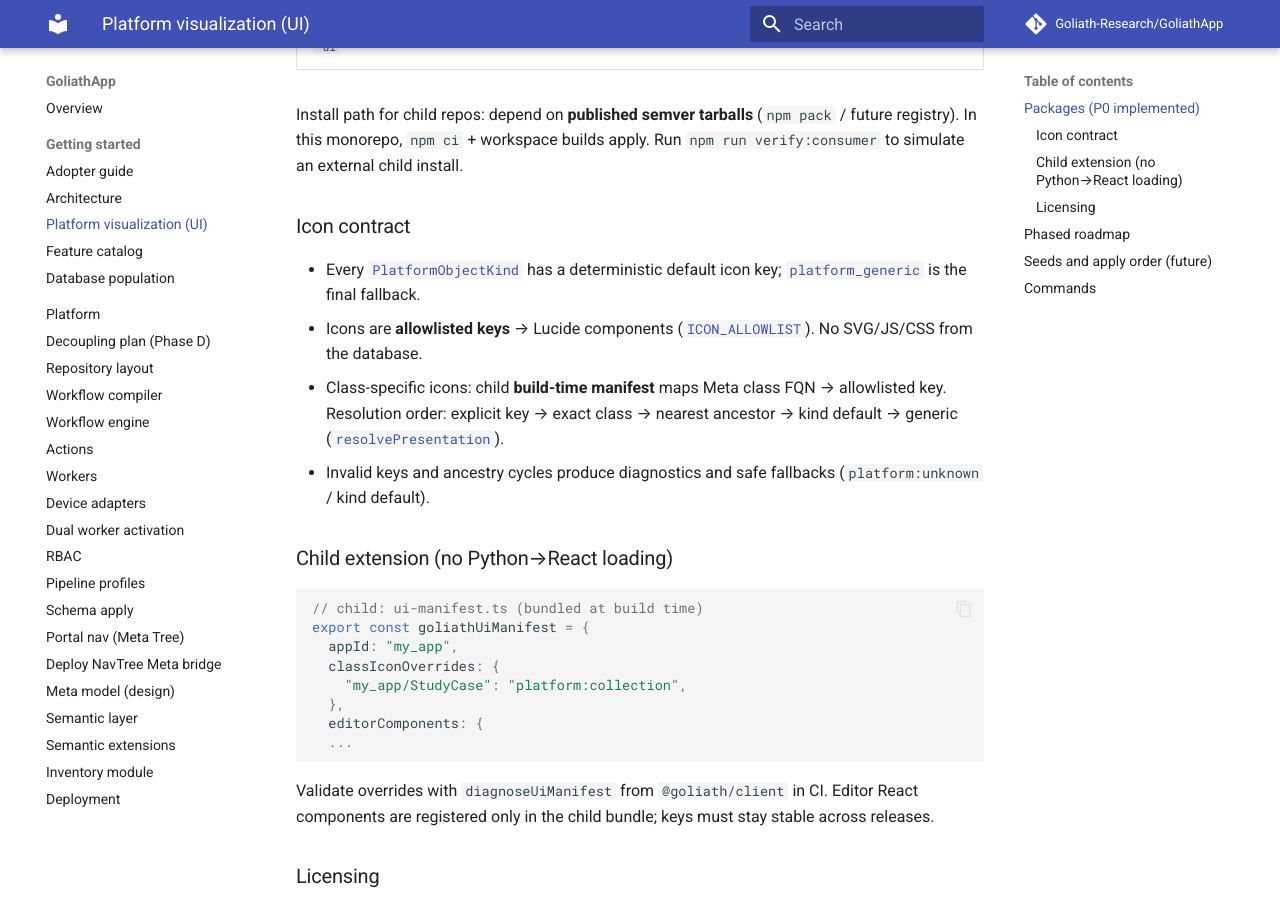
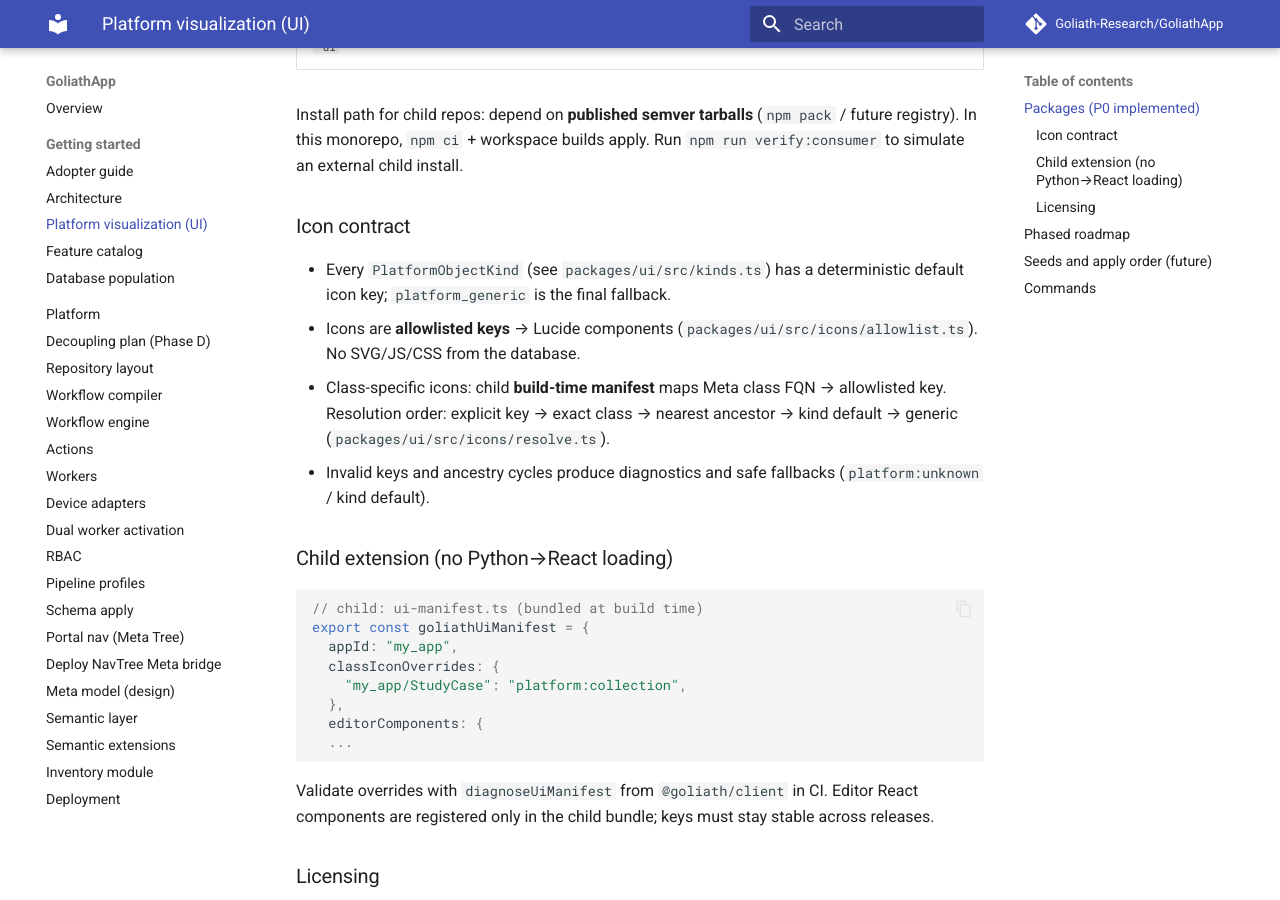
Before and after one commit to Goliath-Research/GoliathApp, an MkDocs documentation site: the page built from docs/visualization.md, in a window 1280 px wide and 900 px high, scrolled down 501 px. Built offline with MkDocs 1.6.1 and Material for MkDocs 9.7.7, drawn with Linux system fonts in a browser that asks for light colours; comment, search, counter and statistics services are not loaded.

Commit message:
docs: fix visualization.md links for mkdocs strict
Co-authored-by: David Izada Rodriguez <davidizadar@GoliathResearch.com>

```diff
--- a/docs/visualization.md
+++ b/docs/visualization.md
@@ -14,9 +14,9 @@ Install path for child repos: depend on **published semver tarballs** (`npm pack
 
 ### Icon contract
 
-- Every [`PlatformObjectKind`](../packages/ui/src/kinds.ts) has a deterministic default icon key; [`platform_generic`](../packages/ui/src/kinds.ts) is the final fallback.
-- Icons are **allowlisted keys** → Lucide components ([`ICON_ALLOWLIST`](../packages/ui/src/icons/allowlist.ts)). No SVG/JS/CSS from the database.
-- Class-specific icons: child **build-time manifest** maps Meta class FQN → allowlisted key. Resolution order: explicit key → exact class → nearest ancestor → kind default → generic ([`resolvePresentation`](../packages/ui/src/icons/resolve.ts)).
+- Every `PlatformObjectKind` (see `packages/ui/src/kinds.ts`) has a deterministic default icon key; `platform_generic` is the final fallback.
+- Icons are **allowlisted keys** → Lucide components (`packages/ui/src/icons/allowlist.ts`). No SVG/JS/CSS from the database.
+- Class-specific icons: child **build-time manifest** maps Meta class FQN → allowlisted key. Resolution order: explicit key → exact class → nearest ancestor → kind default → generic (`packages/ui/src/icons/resolve.ts`).
 - Invalid keys and ancestry cycles produce diagnostics and safe fallbacks (`platform:unknown` / kind default).
 
 ### Child extension (no Python→React loading)
@@ -36,7 +36,7 @@ Validate overrides with `diagnoseUiManifest` from `@goliath/client` in CI. Edito
 
 ### Licensing
 
-`@goliath/ui` renders icons via **lucide-react** (ISC). See [`packages/ui/NOTICE`](../packages/ui/NOTICE).
+`@goliath/ui` renders icons via **lucide-react** (ISC). See `packages/ui/NOTICE`.
 
 ## Phased roadmap
 
```
